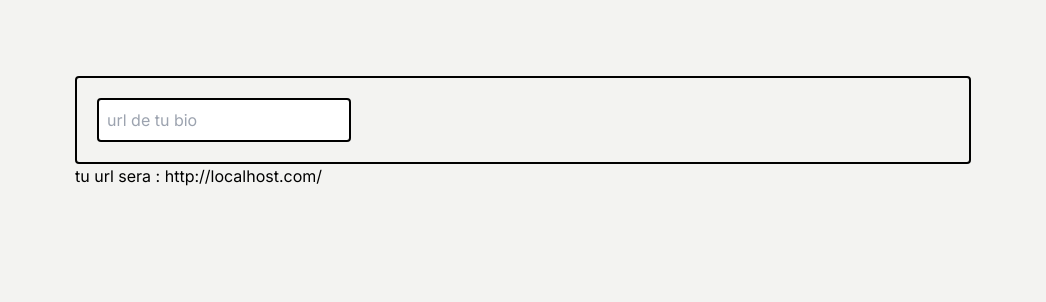
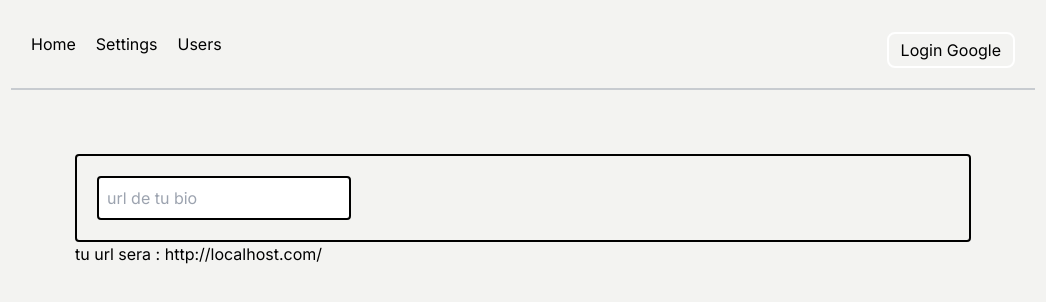
Before and after one commit to danielcgilibert/OpenLink, a Next.js app: page /create-bio in a window 1280 px wide. Shown: the top 302 px of the page, without its empty margins (117-1163 px from the left). Built offline with nearby package versions, Linux system fonts and the light colour scheme; no server answers.

Commit message:
✨ feat(create-bio): add CreateBio page component to render a FormBio component ✨ feat(layout): add UserLayout component to render a Header component and children components. Add metadata object to define title and description of the page. Add getCurrentUser function to get the current user.

```diff
--- /dev/null
+++ b/src/app/(private)/create-bio/page.tsx
@@ -0,0 +1,9 @@
+import FormBio from '@/components/FormBio'
+
+export default async function CreateBio() {
+  return (
+    <main className="flex flex-col min-h-screen   p-16">
+      <FormBio />
+    </main>
+  )
+}
--- /dev/null
+++ b/src/app/(private)/layout.tsx
@@ -0,0 +1,22 @@
+import getCurrentUser from '@/actions/getUser'
+import Header from '@/components/Header'
+
+const metadata = {
+  title: 'Create Next App',
+  description: 'Generated by create next app',
+}
+
+export default async function UserLayout({
+  children,
+}: {
+  children: React.ReactNode
+}) {
+  const currentUser = await getCurrentUser()
+
+  return (
+    <>
+      <Header currentUser={currentUser} />
+      {children}
+    </>
+  )
+}
```
